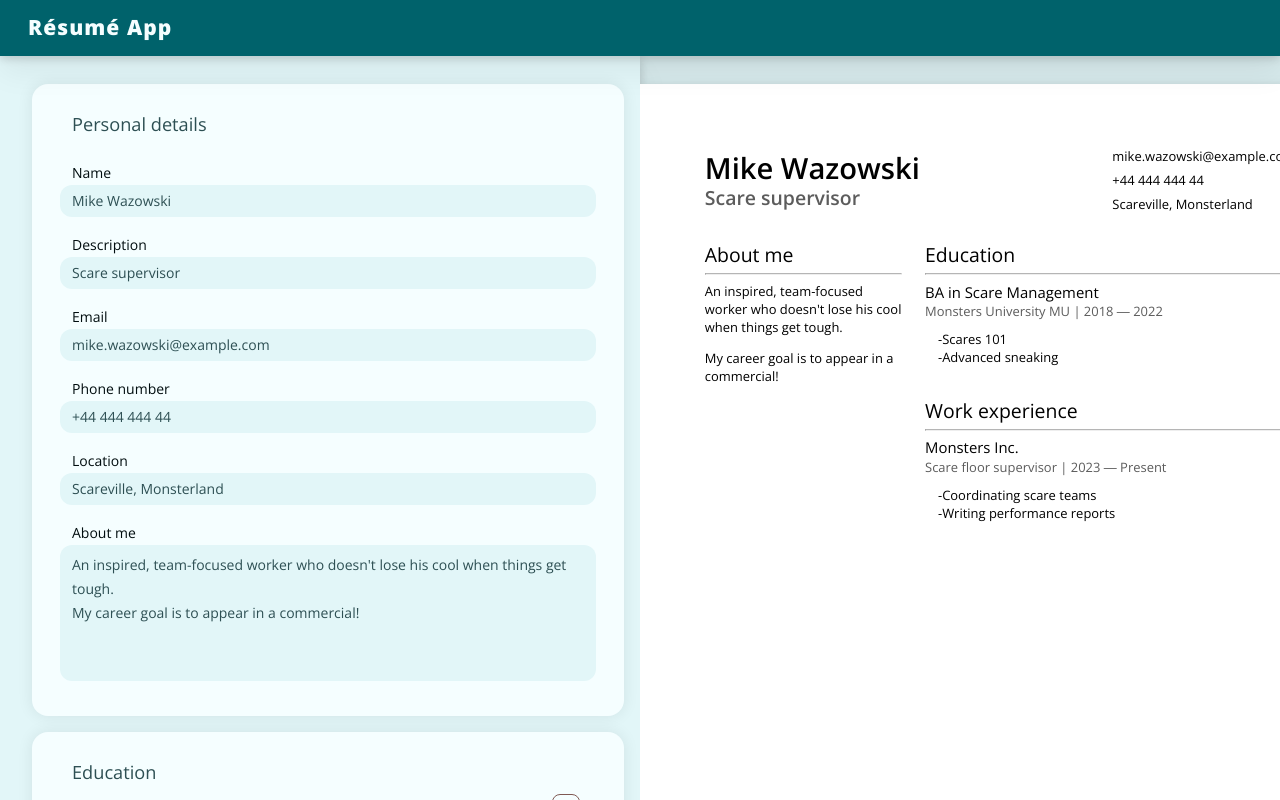
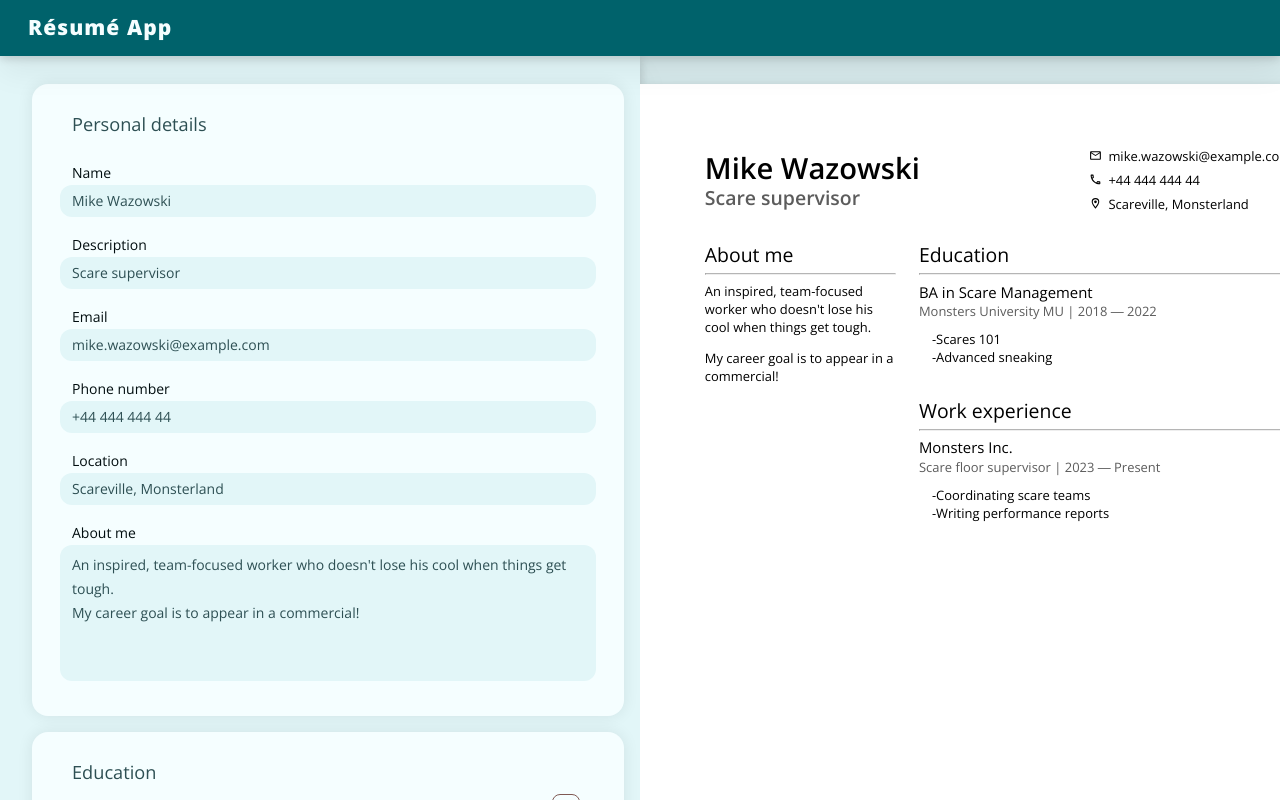
Before and after one commit to vicpues/odin-cv, a React (Vite) app: page / in a window 1280 px wide. Built offline with nearby package versions, Linux system fonts and the light colour scheme.

Commit message:
feat: Add icons to output

```diff
--- a/src/components/Output/Output.css
+++ b/src/components/Output/Output.css
@@ -46,7 +46,7 @@
 .two-column-layout {
   display: grid;
   grid-template-rows: max-content 1fr;
-  grid-template-columns: 1.2fr 1fr 1fr;
+  grid-template-columns: 1.3fr 1fr 1.4fr;
   gap: var(--margin-xxl) var(--margin-xl);
 
   .name-cell {
@@ -69,6 +69,16 @@
     justify-content: center;
     gap: var(--margin-s);
     line-height: 1.1;
+
+    .contact-item {
+      display: grid;
+      grid-template-columns: 1em 1fr;
+      gap: var(--margin-xs);
+
+      .breakable {
+        word-break: break-all;
+      }
+    }
   }
 
   .about-cell {
--- a/src/components/Output/Output.jsx
+++ b/src/components/Output/Output.jsx
@@ -1,5 +1,7 @@
 import getDateString from "./getDateString";
 import Paragraphs from "./Paragraphs";
+import Icon from "@mdi/react";
+import { mdiEmailOutline, mdiPhoneOutline, mdiMapMarkerOutline } from "@mdi/js";
 import "./Output.css";
 
 export default function Output({ data }) {
@@ -17,10 +19,23 @@ export default function Output({ data }) {
           </div>
 
           <div className="contact-cell">
-            {personal.email && <div className="mail">{personal.email}</div>}
-            {personal.phone && <div className="phone">{personal.phone}</div>}
+            {personal.email && (
+              <div className="contact-item">
+                {<Icon path={mdiEmailOutline} className="inline-icon" />}
+                <div className="contact-text breakable">{personal.email}</div>
+              </div>
+            )}
+            {personal.phone && (
+              <div className="contact-item">
+                {<Icon path={mdiPhoneOutline} className="inline-icon" />}
+                <div className="contact-text">{personal.phone}</div>
+              </div>
+            )}
             {personal.location && (
-              <div className="location">{personal.location}</div>
+              <div className="contact-item">
+                {<Icon path={mdiMapMarkerOutline} className="inline-icon" />}
+                <div className="contact-text">{personal.location}</div>
+              </div>
             )}
           </div>
 
--- a/src/index.css
+++ b/src/index.css
@@ -68,3 +68,9 @@
 .centered-icon {
   margin: auto;
 }
+
+.inline-icon {
+  display: inline;
+  width: 1em;
+  height: 1em;
+}
```
Also changed, not shown: 2 other files (tests, documents, lock files or other folders).
